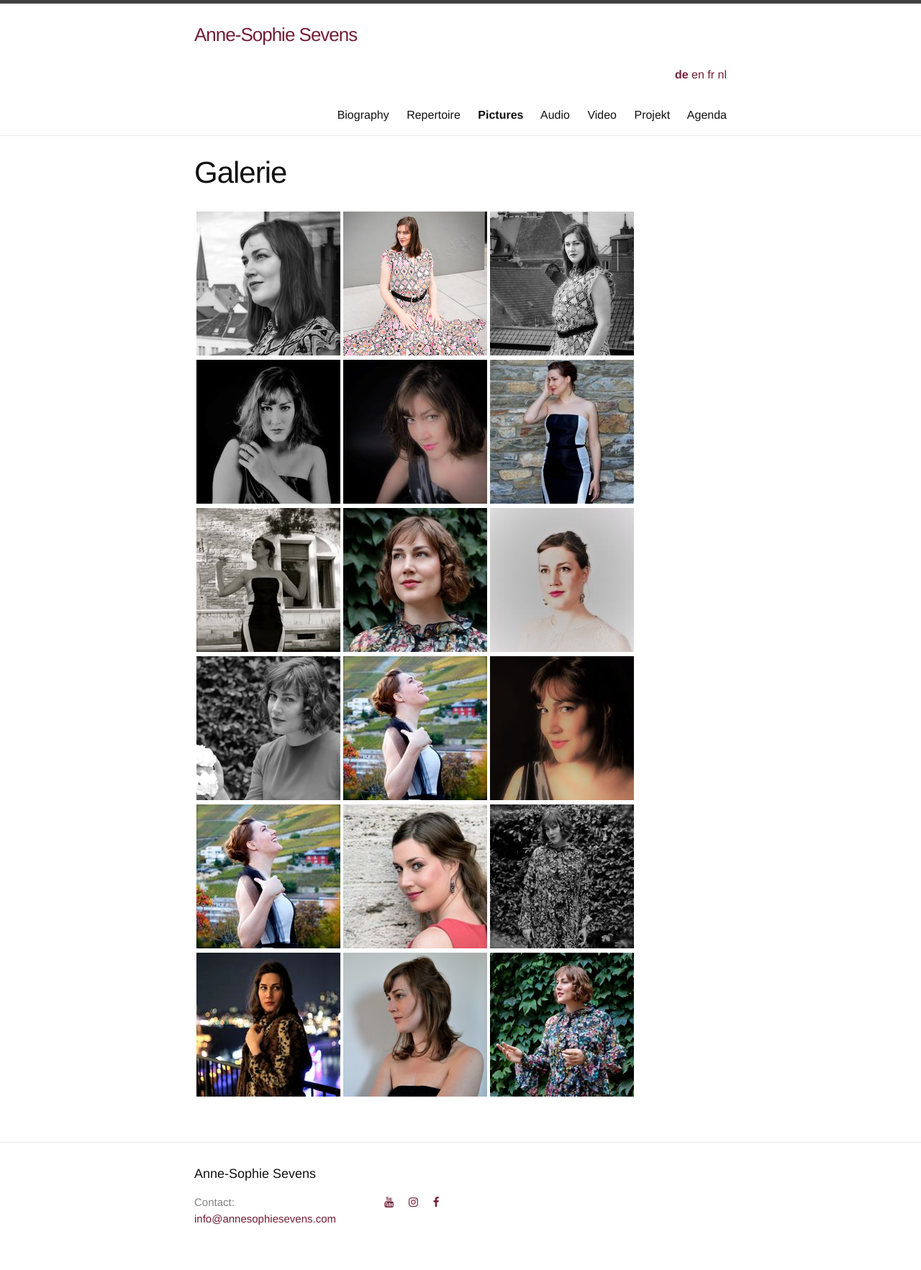
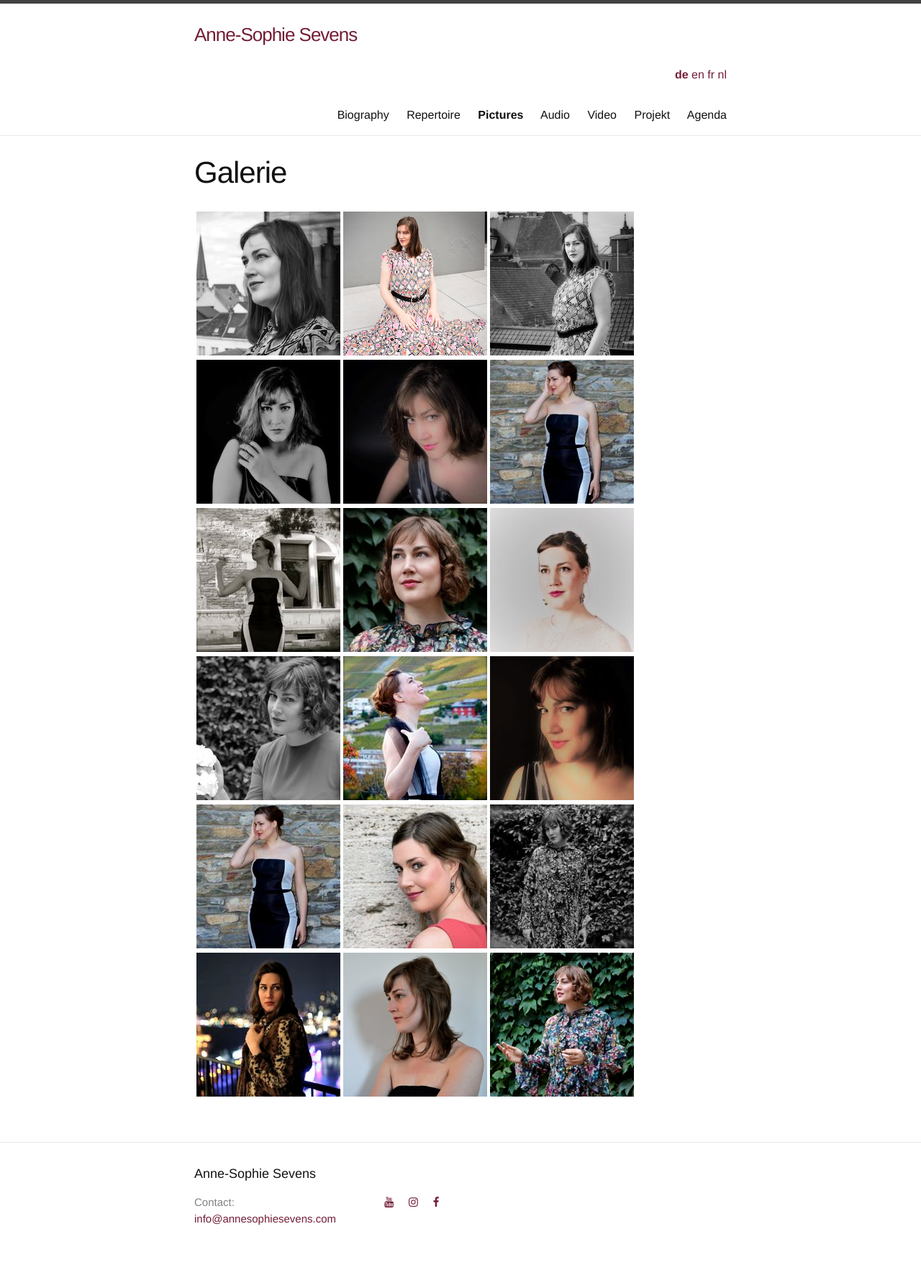
Before and after one commit to annesophie-sevens/annesophie-sevens.github.io, a Jekyll site: the page built from pictures-de.md, in a window 1280 px wide. Shown: the whole page at 72% size. Built offline with Jekyll 4.4.1, drawn with Linux system fonts in a browser that asks for light colours; nearby versions of some CDN libraries.

Commit message:
Update pictures-de.md

```diff
--- a/pictures-de.md
+++ b/pictures-de.md
@@ -13,6 +13,6 @@
 
 | <a href="/assets/2788.jpg"> ![]({{ site.baseurl }}/assets/2788c.jpg) </a> | <a href="/assets/a4.jpg"> ![]({{ site.baseurl }}/assets/a4-thumbnail.jpg) </a> | <a href="/assets/IX.jpg"> ![]({{ site.baseurl }}/assets/IXc.jpg) </a> |
 
-|  <a href="/assets/a4.jpg">  ![]({{ site.baseurl }}/assets/a4-thumbnail.jpg) </a> | <a href="/assets/muurfoto.jpg"> ![]({{ site.baseurl }}/assets/muurfoto_thumbnail.jpg) </a> | <a href="/assets/2743.jpg">![]({{ site.baseurl }}/assets/2743c.jpg) </a> |
+|  <a href="/assets/2953.jpg">  ![]({{ site.baseurl }}/assets/2953c.jpg) </a> | <a href="/assets/muurfoto.jpg"> ![]({{ site.baseurl }}/assets/muurfoto_thumbnail.jpg) </a> | <a href="/assets/2743.jpg">![]({{ site.baseurl }}/assets/2743c.jpg) </a> |
 
 |   <a href="/assets/b2.jpg">  ![]({{ site.baseurl }}/assets/b2-thumbnail.jpg) </a> | <a href="/assets/ja0.jpg">  ![]({{ site.baseurl }}/assets/ja0c.jpg) </a> | <a href="/assets/ja5.jpg">![]({{ site.baseurl }}/assets/ja5c.jpg) </a> |
```
